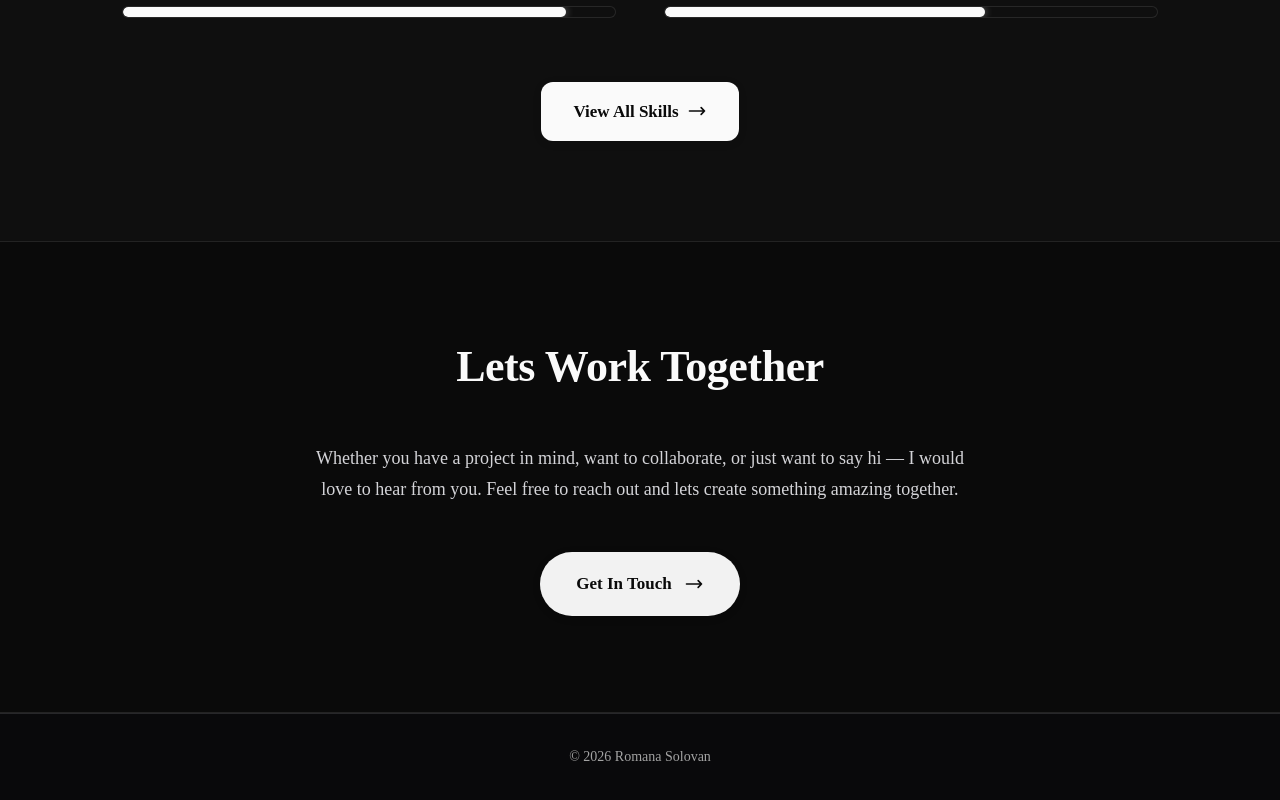
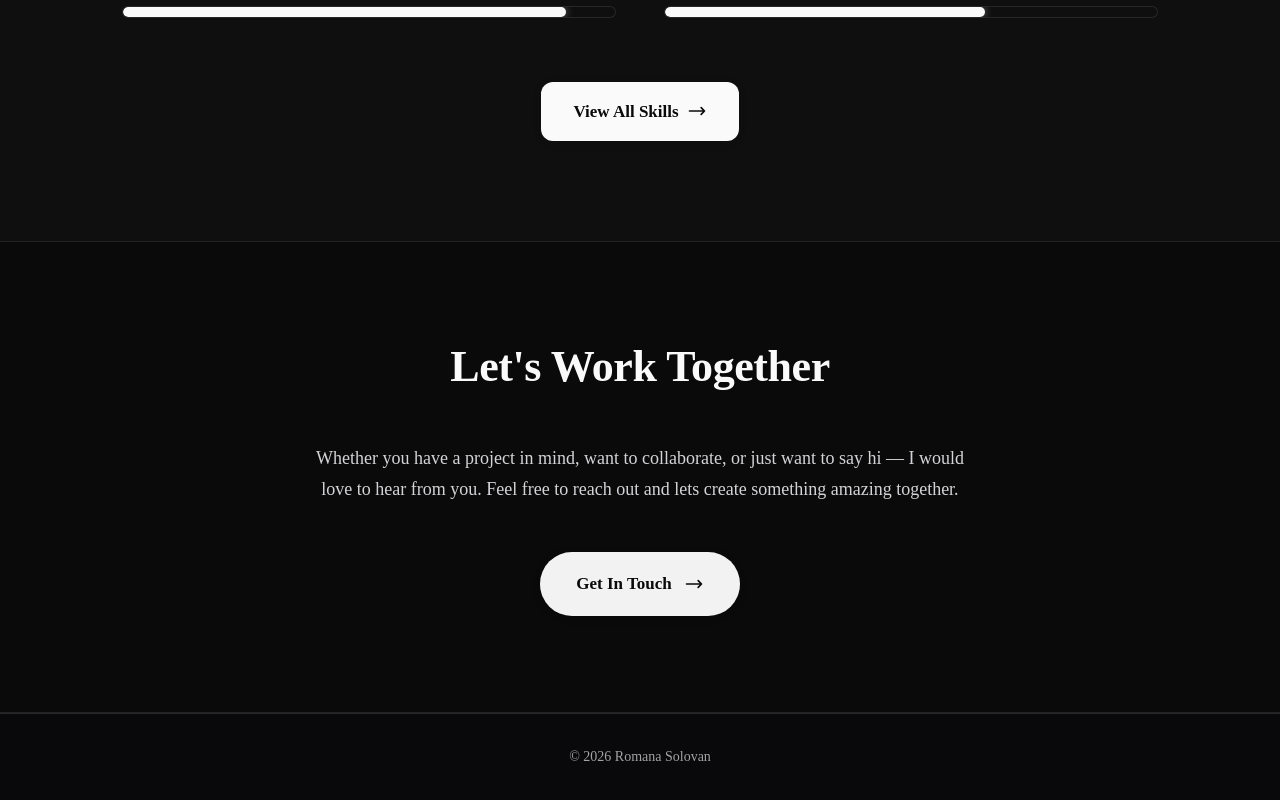
Before and after one commit to romanasolovan/romana-solovan-portfolio, a Next.js app: page / in a window 1280 px wide. Shown: the part 3331-4131 px from the top of the page. Built offline with nearby package versions, Linux system fonts and the light colour scheme.

Commit message:
remove unnecessary components

```diff
--- a/components/Sections/AboutSection/AboutCtaSection.tsx
+++ b/components/Sections/AboutSection/AboutCtaSection.tsx
@@ -78,9 +78,7 @@ export default function AboutCtaSection() {
                 as soon as I can.
               </p>
 
-              <div className={css.modalBody}>
-                <ContactForm onSuccess={closeModal} />
-              </div>
+              <div className={css.modalBody}></div>
             </div>
           </div>
         )}
--- a/components/Sections/ContactSection/ContactSection.tsx
+++ b/components/Sections/ContactSection/ContactSection.tsx
@@ -8,7 +8,7 @@ export default function ContactSection() {
     <section className={css.contactSection}>
       <div className={css.container}>
         <div className={css.content}>
-          <h2 className={css.title}>Lets Work Together</h2>
+          <h2 className={css.title}>Let&apos;s Work Together</h2>
           <p className={css.description}>
             Whether you have a project in mind, want to collaborate, or just
             want to say hi — I would love to hear from you. Feel free to reach
```
